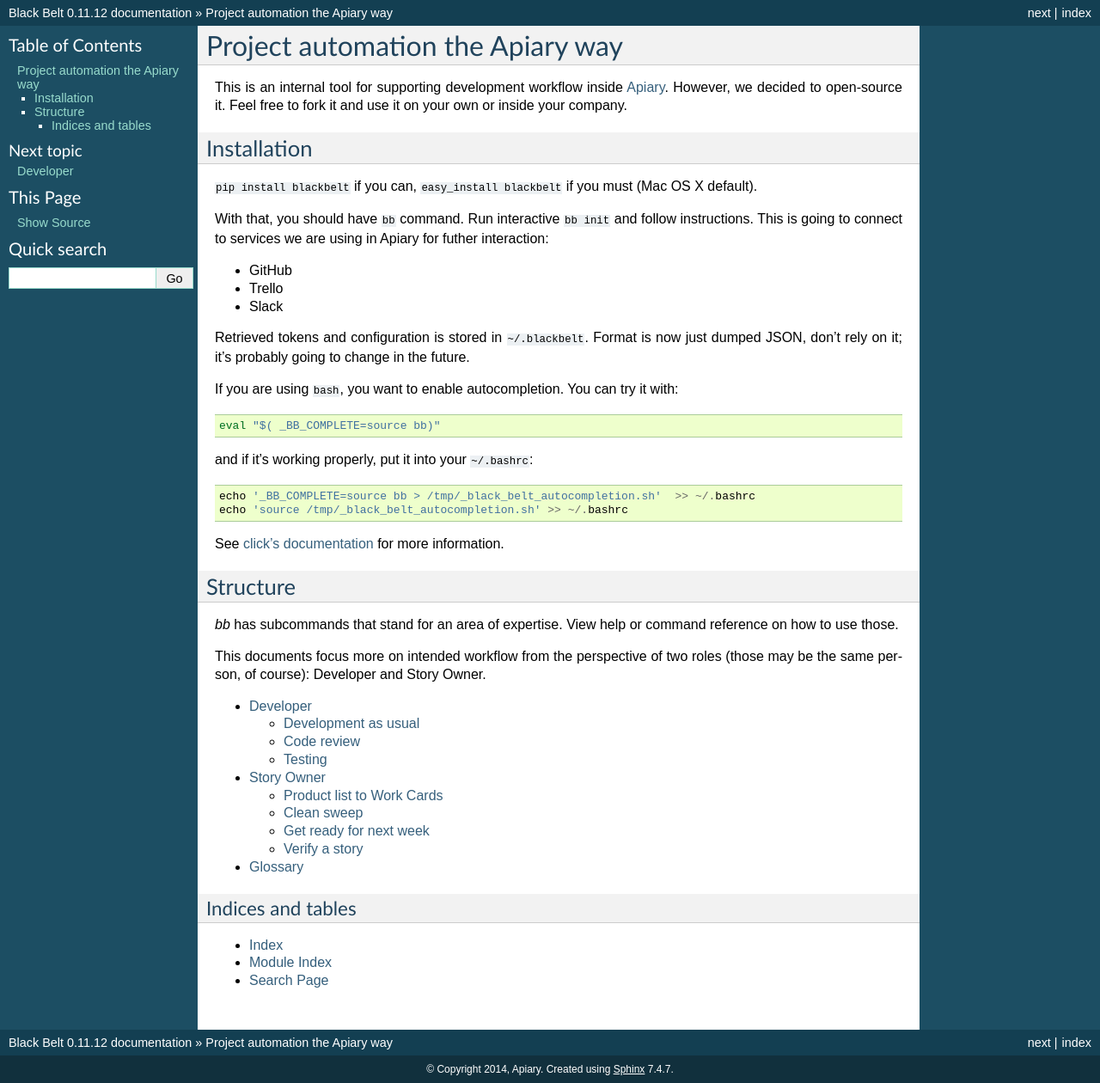
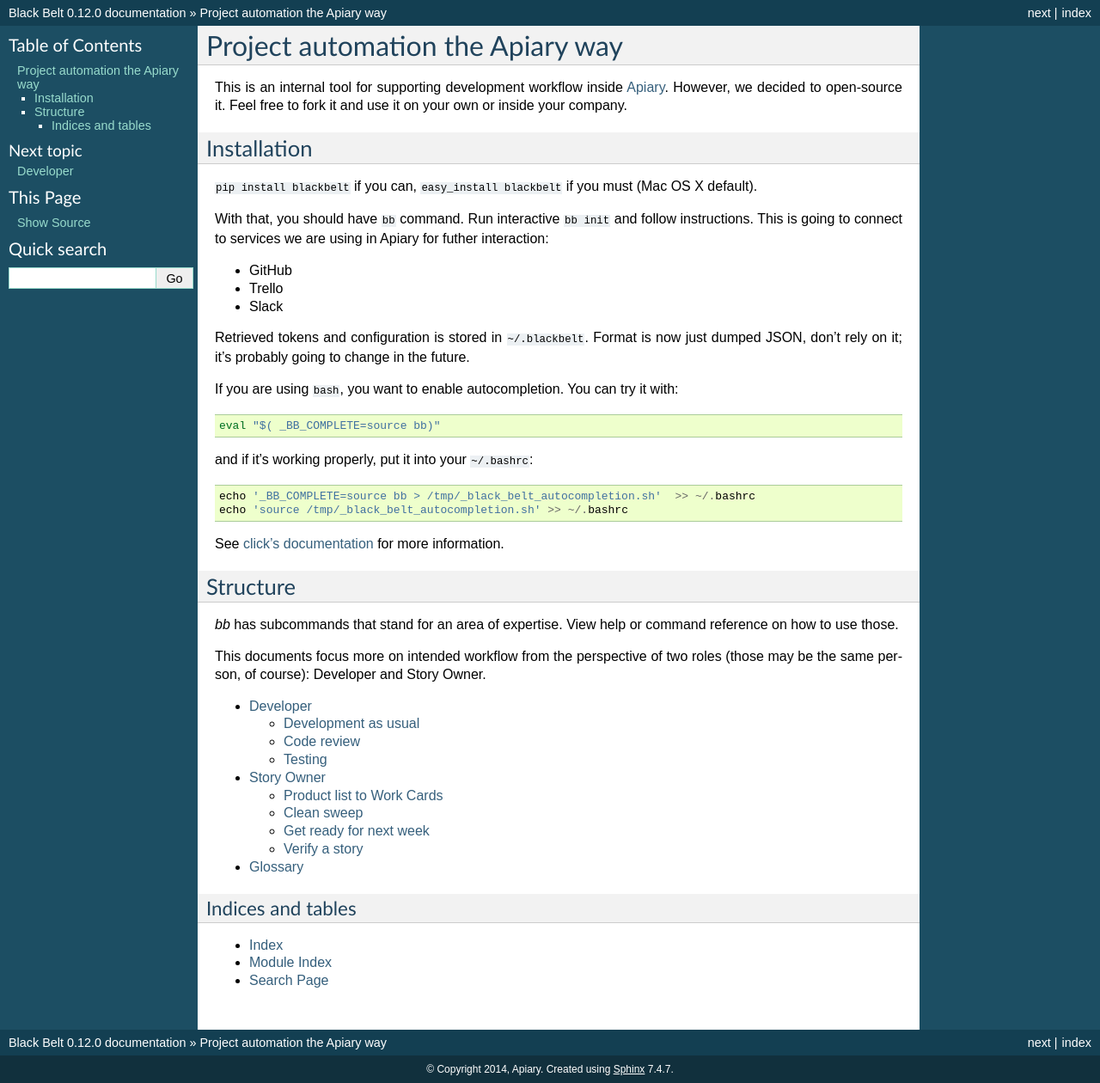
Before and after one commit to apiaryio/black-belt, a Sphinx documentation site: the page built from docs/source/index.rst, in a window 1280 px wide. Shown: the whole page at 86% size. Built offline with Sphinx 7.4.7, drawn with Linux system fonts in a browser that asks for light colours.

Commit message:
Version bump to 0.12.0

```diff
--- a/blackbelt/version.py
+++ b/blackbelt/version.py
@@ -1 +1 @@
-VERSION='0.11.12'
+VERSION='0.12.0'
--- a/docs/source/conf.py
+++ b/docs/source/conf.py
@@ -54,9 +54,9 @@
 # built documents.
 #
 # The short X.Y version.
-version = '0.11'
+version = '0.12'
 # The full version, including alpha/beta/rc tags.
-release = '0.11.12'
+release = '0.12.0'
 
 # The language for content autogenerated by Sphinx. Refer to documentation
 # for a list of supported languages.
--- a/pavement.py
+++ b/pavement.py
@@ -4,7 +4,7 @@
 options = environment.options
 
 NAME = 'blackbelt'
-VERSION = '0.11.12'
+VERSION = '0.12.0'
 
 requires = ['click', 'requests', 'PyGithub', 'slacker', 'pyopenssl', 'ndg-httpsclient', 'pyasn1']
 
```
